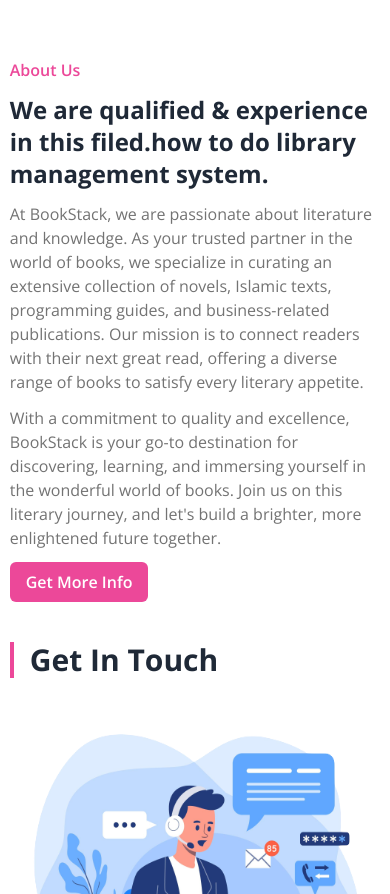
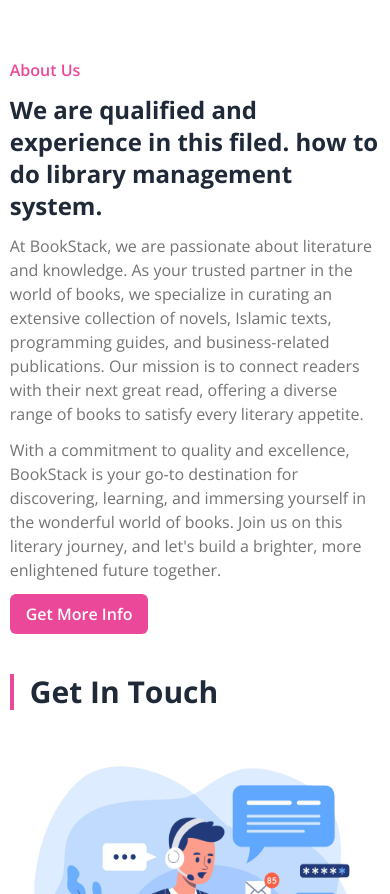
Before and after one commit to Shahadat-BD/library-management-client-side, a React (Vite) app: page / in a window 390 px wide. Shown: the part 2988-3882 px from the top of the page. Built offline with nearby package versions, Linux system fonts and the light colour scheme; no server answers.

Commit message:
updated design of notFound route and responsive for tablel user

```diff
--- a/src/Pages/AboutUs/AboutUs.jsx
+++ b/src/Pages/AboutUs/AboutUs.jsx
@@ -10,7 +10,7 @@
         </div>
         <div className="lg:w-1/2 w-full">
           <h3 className="text-pink-500 font-semibold text-md">About Us</h3>
-          <h5 className="lg:text-4xl text-2xl dark:text-white font-bold my-3">We are qualified &  experience in this filed.how to do library management system.</h5>
+          <h5 className="lg:text-4xl text-2xl dark:text-white font-bold my-3">We are qualified and experience in this filed. how to do library management system.</h5>
           <p className="text-[#737373] dark:text-[#ffffffa1] font-normal lg:w-[90%]">
 
           At BookStack, we are passionate about literature and knowledge. As your trusted partner in the world of books, we specialize in curating an extensive collection of novels, Islamic texts, programming guides, and business-related publications. Our mission is to connect readers with their next great read, offering a diverse range of books to satisfy every literary appetite.
```
